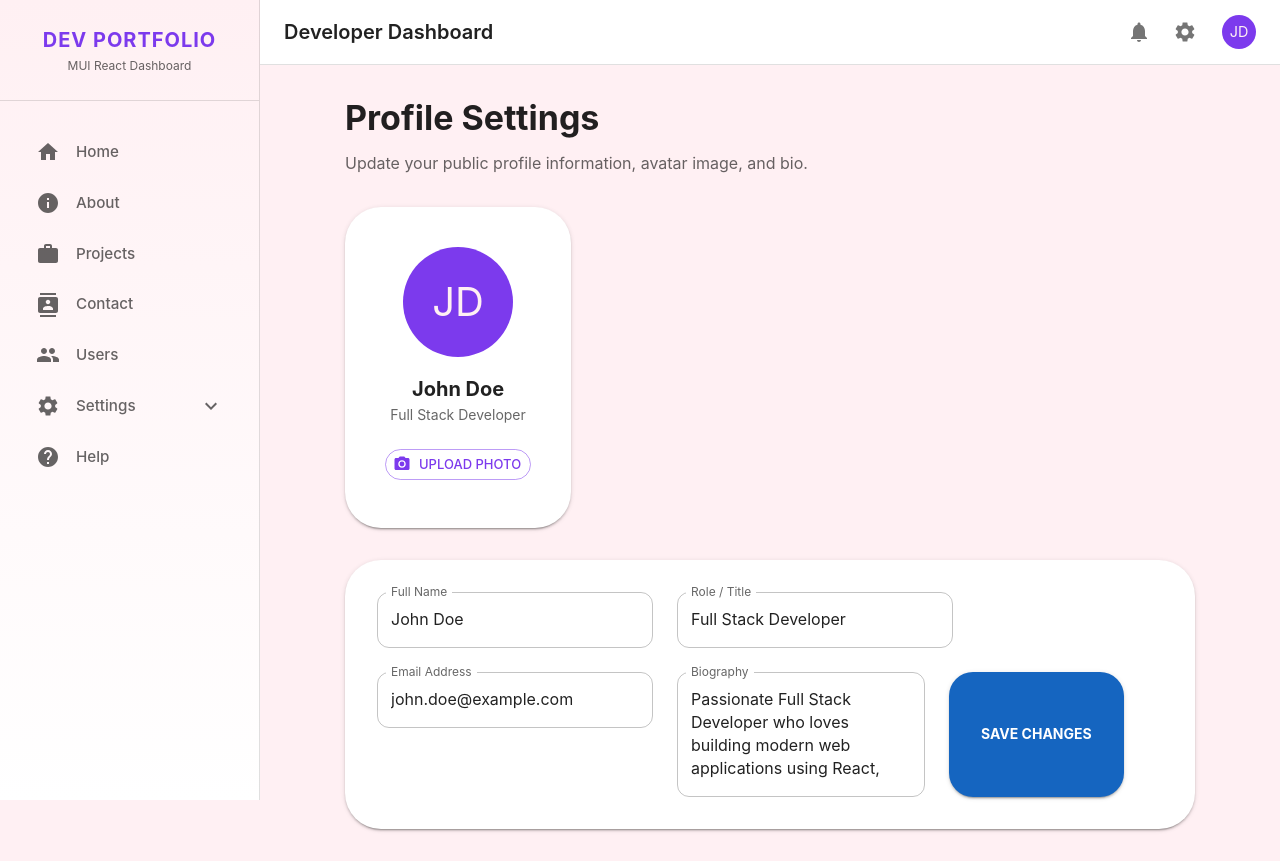
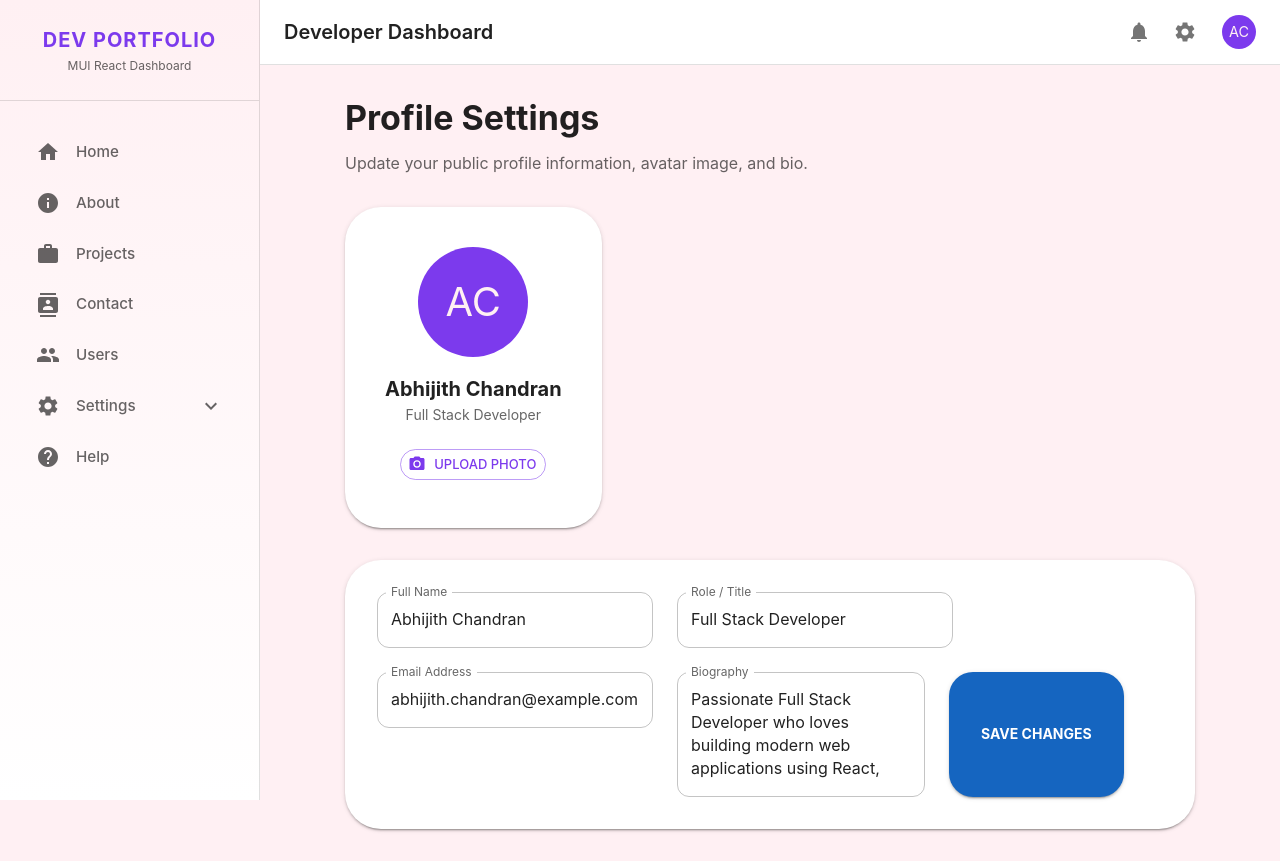
Before and after one commit to abhii77z/MUI-react-library-web-application-react-mui-projects, a React (Create React App) app: page /settings/profile in a window 1280 px wide. Built offline with nearby package versions, Linux system fonts and the light colour scheme.

Commit message:
Update default name to Abhijith Chandran and initials to AC

```diff
--- a/src/App.js
+++ b/src/App.js
@@ -59,7 +59,7 @@ function App() {
                 sx={{ width: 34, height: 34, ml: 1, bgcolor: "primary.main", fontSize: "0.9rem" }}
                 alt="Developer Profile"
               >
-                JD
+                AC
               </Avatar>
             </Box>
           </Toolbar>
--- a/src/pages/Profile.jsx
+++ b/src/pages/Profile.jsx
@@ -14,8 +14,8 @@ import { PhotoCamera } from "@mui/icons-material";
 
 const Profile = () => {
   const [profile, setProfile] = useState({
-    name: "John Doe",
-    email: "john.doe@example.com",
+    name: "Abhijith Chandran",
+    email: "abhijith.chandran@example.com",
     role: "Full Stack Developer",
     bio: "Passionate Full Stack Developer who loves building modern web applications using React, Node.js, and Python. Open to collaborating on open-source projects.",
   });
```
